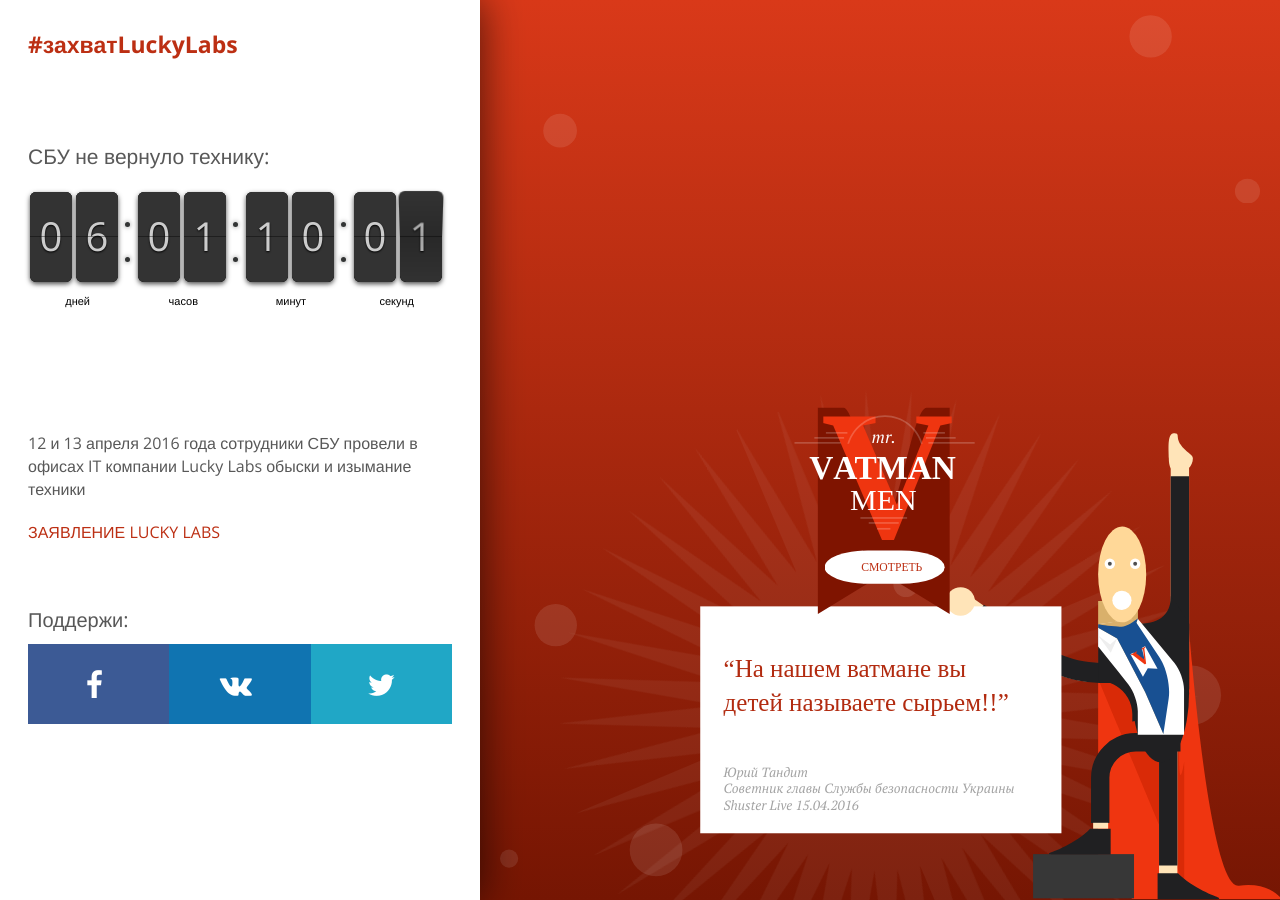
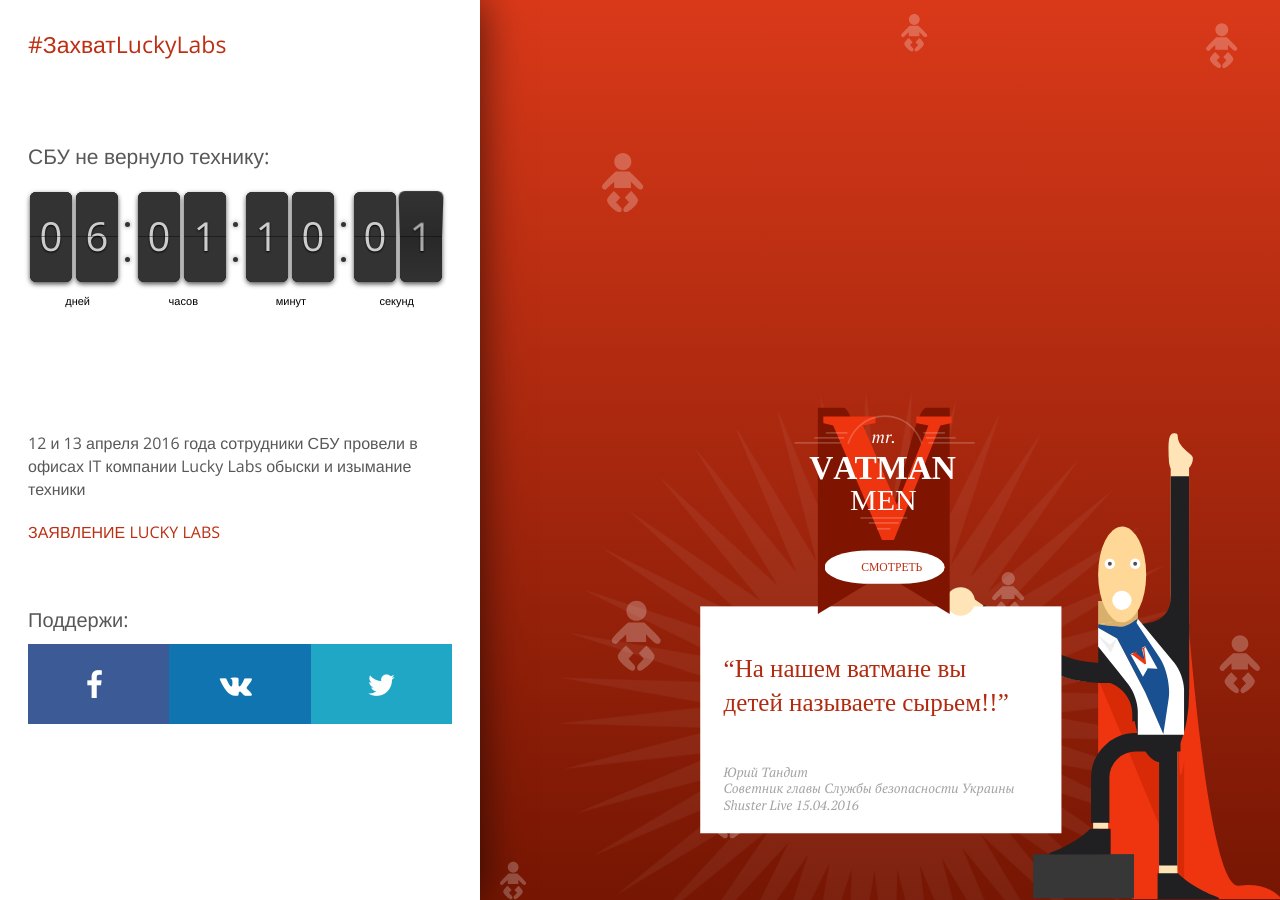
Before and after one commit to rooooster/vatmanman, a Jekyll site: the page built from _posts/ua/0001-01-01-home.md, in a window 1280 px wide. Built offline with Jekyll 4.4.1, drawn with Linux system fonts in a browser that asks for light colours; some web fonts are replaced.

Commit message:
update links, add babies

```diff
--- a/_includes/content.html
+++ b/_includes/content.html
@@ -2,7 +2,7 @@
 
     <!-- {% include nav-lang.html %} -->
 
-    <a class="content__hash" href="https://www.facebook.com/hashtag/%D0%B7%D0%B0%D1%85%D0%B2%D0%B0%D1%82luckylabs?source=feed_text" target="_blank">#захватLuckyLabs</a>
+    <a class="content__hash" href="https://www.facebook.com/hashtag/%D0%B7%D0%B0%D1%85%D0%B2%D0%B0%D1%82luckylabs?source=feed_text" target="_blank">#ЗахватLuckyLabs</a>
 
     <div class="content__timer">СБУ не вернуло технику:</div>
 
@@ -10,7 +10,7 @@
 
     <div class="content__p">12 и 13 апреля 2016 года сотрудники СБУ провели в офисах IT компании Lucky Labs обыски и изымание техники</div>
 
-    <a class="content__statement" href="https://www.facebook.com/LuckyLabsCompany/videos/1673338439582866/" target="_blank">Заявление Lucky Labs</a>
+    <a class="content__statement" href="https://www.facebook.com/LuckyLabsCompany/posts/1673092772940766:0" target="_blank">Заявление Lucky Labs</a>
 
     <div class="content__share">Поддержи:</div>
 
--- a/_includes/parallax.html
+++ b/_includes/parallax.html
@@ -4,7 +4,7 @@
     {% include vatman.html %}
 
     {% include svg/star.svg class='parallax__star' %}
-    {% include svg/balls.svg class='parallax__balls parallax__balls--one' %}
-    {% include svg/balls.svg class='parallax__balls parallax__balls--two' %}
+    {% include svg/babies.svg class='parallax__balls parallax__balls--one' %}
+    {% include svg/babies.svg class='parallax__balls parallax__balls--two' %}
     {% include svg/men.svg class='parallax__men' %}
 </div>
--- a/_scss/_content.scss
+++ b/_scss/_content.scss
@@ -14,7 +14,7 @@
     &__hash {
         font-size: 23px;
         margin-bottom: 80px;
-        font-weight: 900;
+        // font-weight: 900;
     }
 
     &__timer {
--- a/_scss/_parallax.scss
+++ b/_scss/_parallax.scss
@@ -43,6 +43,7 @@
         width: 95%;
         height: auto;
         z-index: 50;
+        opacity: .25;
 
         &--one {
             animation: shifter-one 8s linear infinite;
--- a/assets/css/main.css
+++ b/assets/css/main.css
@@ -620,7 +620,6 @@
 .content__hash {
   font-size: 23px;
   margin-bottom: 80px;
-  font-weight: 900;
 }
 
 .content__timer {
@@ -686,6 +685,7 @@
   width: 95%;
   height: auto;
   z-index: 50;
+  opacity: .25;
 }
 
 .parallax__balls--one {
--- a/assets/js/main.js
+++ b/assets/js/main.js
@@ -13,6 +13,6 @@
 
 $(".youtube-link").on("click", function() {
 
-    window.open('https://www.youtube.com/watch?v=lPIW8yZ2F_o','_blank');
+    window.open('https://www.facebook.com/LuckyLabsCompany/videos/1673526512897392/','_blank');
 
 });
```
Also changed, not shown: _includes/svg/babies.svg (added).
